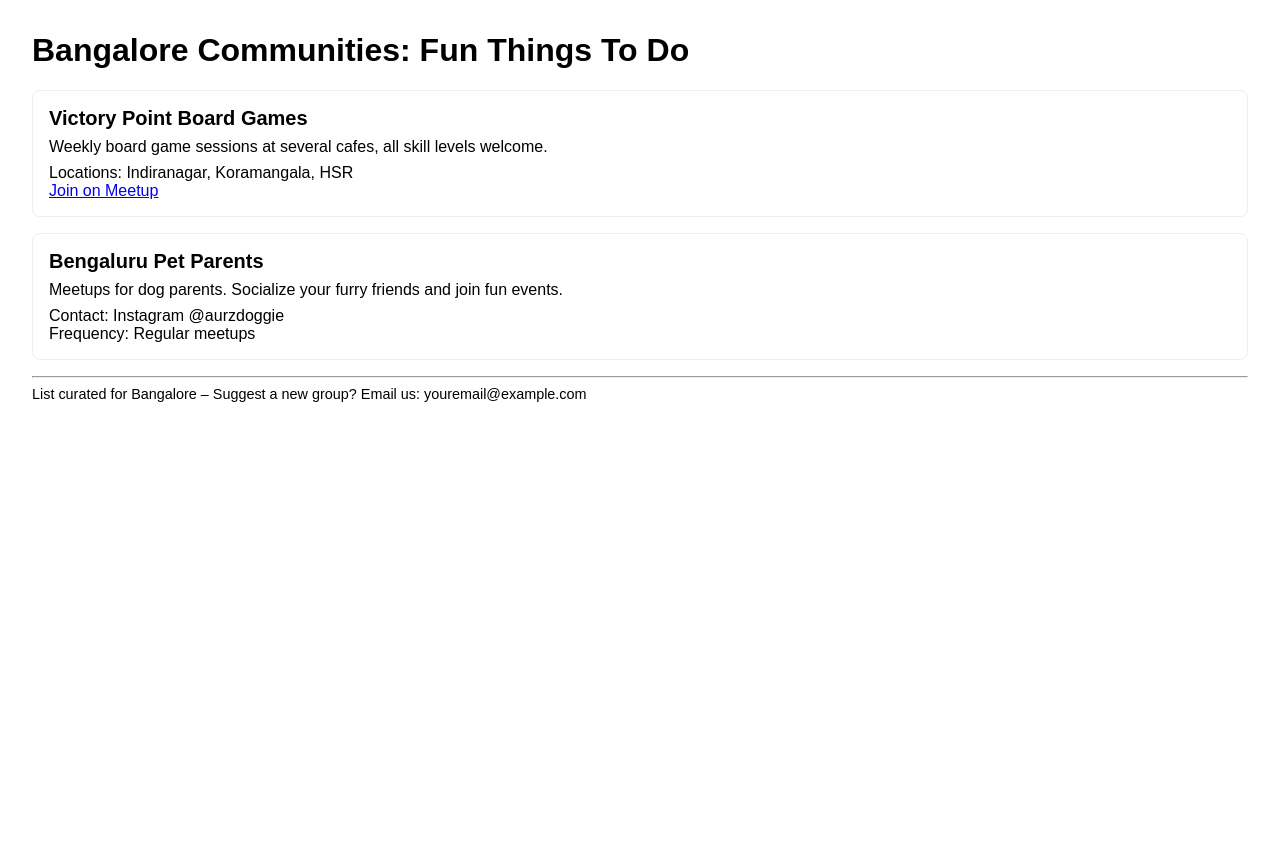
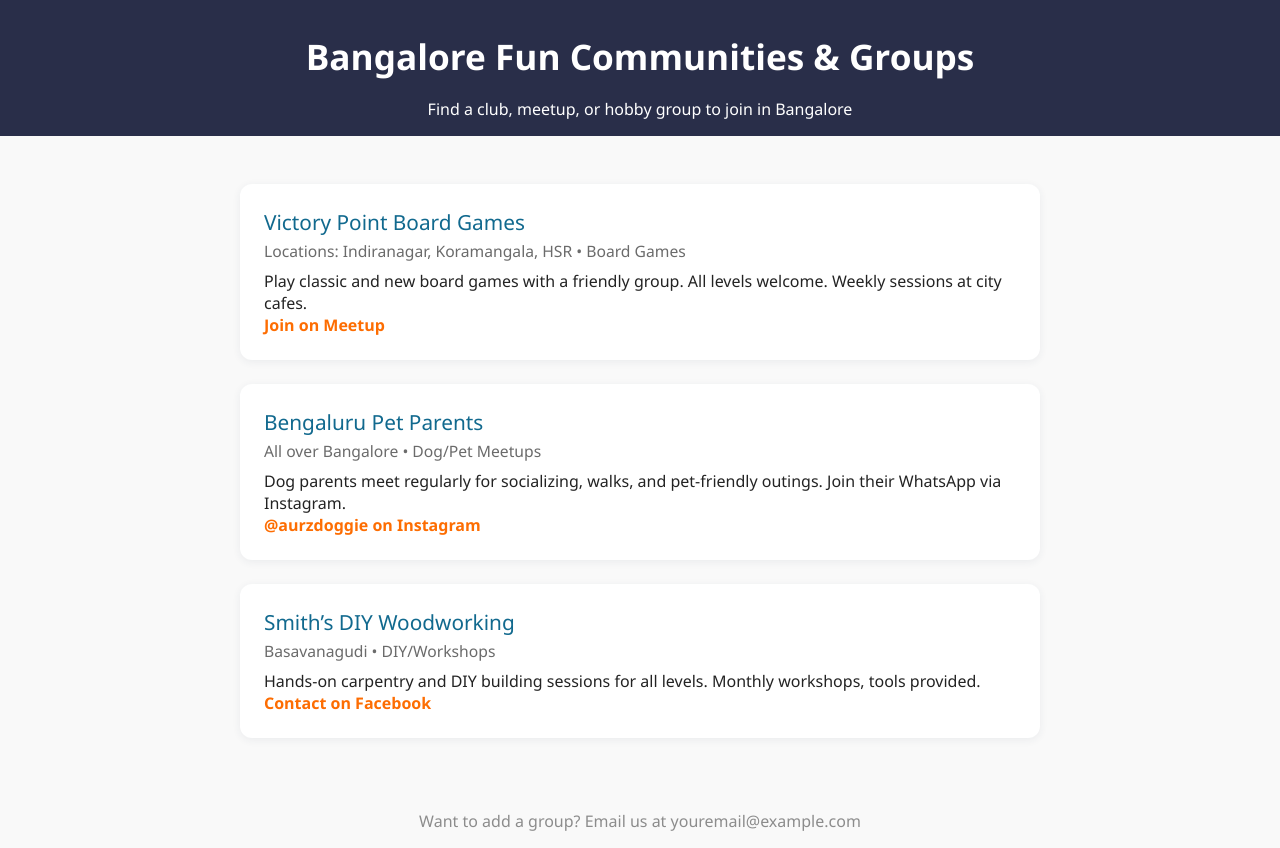
Before and after one commit to ManPlate/ManPlate.github.io, a plain HTML site: page index.html in a window 1280 px wide. Before the commit the page ends 800 px from the top, so only its background shows below. Drawn offline with Linux system fonts and the light colour scheme.

Commit message:
Update index.html

```diff
--- a/index.html
+++ b/index.html
@@ -1,34 +1,102 @@
 <!DOCTYPE html>
-<html>
+<html lang="en">
 <head>
+  <meta charset="UTF-8">
   <title>Bangalore Fun Community Activities</title>
   <meta name="viewport" content="width=device-width, initial-scale=1">
   <style>
-    body { font-family: Arial, sans-serif; margin: 2em; }
-    .group { border: 1px solid #eee; border-radius: 8px; padding: 1em; margin-bottom: 1em; }
-    .activity { font-size: 1.25em; font-weight: bold; }
-    .description { margin: 0.5em 0; }
+    body {
+      background: #f9f9f9;
+      font-family: 'Segoe UI', Arial, sans-serif;
+      margin: 0;
+      padding: 0;
+      color: #232323;
+    }
+    header {
+      background: #292e49;
+      color: #fff;
+      padding: 2em 1em 1em 1em;
+      text-align: center;
+    }
+    h1 {
+      margin: 0 0 0.5em 0;
+      font-size: 2.2em;
+    }
+    .container {
+      max-width: 800px;
+      margin: 2em auto;
+      padding: 1em;
+    }
+    .group-card {
+      background: #fff;
+      border-radius: 12px;
+      box-shadow: 0 2px 8px rgba(44,62,80,0.07);
+      padding: 1.5em;
+      margin-bottom: 1.5em;
+      transition: box-shadow 0.2s;
+    }
+    .group-card:hover {
+      box-shadow: 0 4px 16px rgba(44,62,80,0.14);
+    }
+    .group-title {
+      font-size: 1.3em;
+      margin: 0 0 0.2em 0;
+      color: #11698e;
+    }
+    .group-meta {
+      font-size: 0.98em;
+      color: #6b6b6b;
+      margin-bottom: 0.5em;
+    }
+    .group-link a {
+      color: #fd6d02;
+      text-decoration: none;
+      font-weight: bold;
+    }
+    .group-link a:hover {
+      text-decoration: underline;
+    }
+    footer {
+      text-align: center;
+      color: #8c8c8c;
+      font-size: 1em;
+      margin: 2em 0 1em 0;
+    }
     @media (max-width: 600px) {
-      body { margin: 0.5em; font-size: 1em; }
+      .container { padding: 0.5em; }
+      .group-card { padding: 1em; }
+      h1 { font-size: 1.3em; }
     }
   </style>
 </head>
 <body>
-  <h1>Bangalore Communities: Fun Things To Do</h1>
-  <div class="group">
-    <div class="activity">Victory Point Board Games</div>
-    <div class="description">Weekly board game sessions at several cafes, all skill levels welcome.</div>
-    <div>Locations: Indiranagar, Koramangala, HSR</div>
-    <div><a href="https://www.meetup.com/VictoryPointBoardgames/">Join on Meetup</a></div>
+  <header>
+    <h1>Bangalore Fun Communities & Groups</h1>
+    <div>Find a club, meetup, or hobby group to join in Bangalore</div>
+  </header>
+  <div class="container">
+    <div class="group-card">
+      <div class="group-title">Victory Point Board Games</div>
+      <div class="group-meta">Locations: Indiranagar, Koramangala, HSR &bull; Board Games</div>
+      <div>Play classic and new board games with a friendly group. All levels welcome. Weekly sessions at city cafes.</div>
+      <div class="group-link"><a href="https://www.meetup.com/VictoryPointBoardgames/" target="_blank">Join on Meetup</a></div>
+    </div>
+    <div class="group-card">
+      <div class="group-title">Bengaluru Pet Parents</div>
+      <div class="group-meta">All over Bangalore &bull; Dog/Pet Meetups</div>
+      <div>Dog parents meet regularly for socializing, walks, and pet-friendly outings. Join their WhatsApp via Instagram.</div>
+      <div class="group-link"><a href="https://instagram.com/aurzdoggie" target="_blank">@aurzdoggie on Instagram</a></div>
+    </div>
+    <div class="group-card">
+      <div class="group-title">Smith’s DIY Woodworking</div>
+      <div class="group-meta">Basavanagudi &bull; DIY/Workshops</div>
+      <div>Hands-on carpentry and DIY building sessions for all levels. Monthly workshops, tools provided.</div>
+      <div class="group-link"><a href="#" target="_blank">Contact on Facebook</a></div>
+    </div>
+    <!-- Add more .group-card elements for other groups -->
   </div>
-  <div class="group">
-    <div class="activity">Bengaluru Pet Parents</div>
-    <div class="description">Meetups for dog parents. Socialize your furry friends and join fun events.</div>
-    <div>Contact: Instagram @aurzdoggie</div>
-    <div>Frequency: Regular meetups</div>
-  </div>
-  <!-- Add more groups similarly -->
-  <hr>
-  <footer style="font-size:0.9em;">List curated for Bangalore – Suggest a new group? Email us: youremail@example.com</footer>
+  <footer>
+    Want to add a group? Email us at youremail@example.com
+  </footer>
 </body>
 </html>
```
